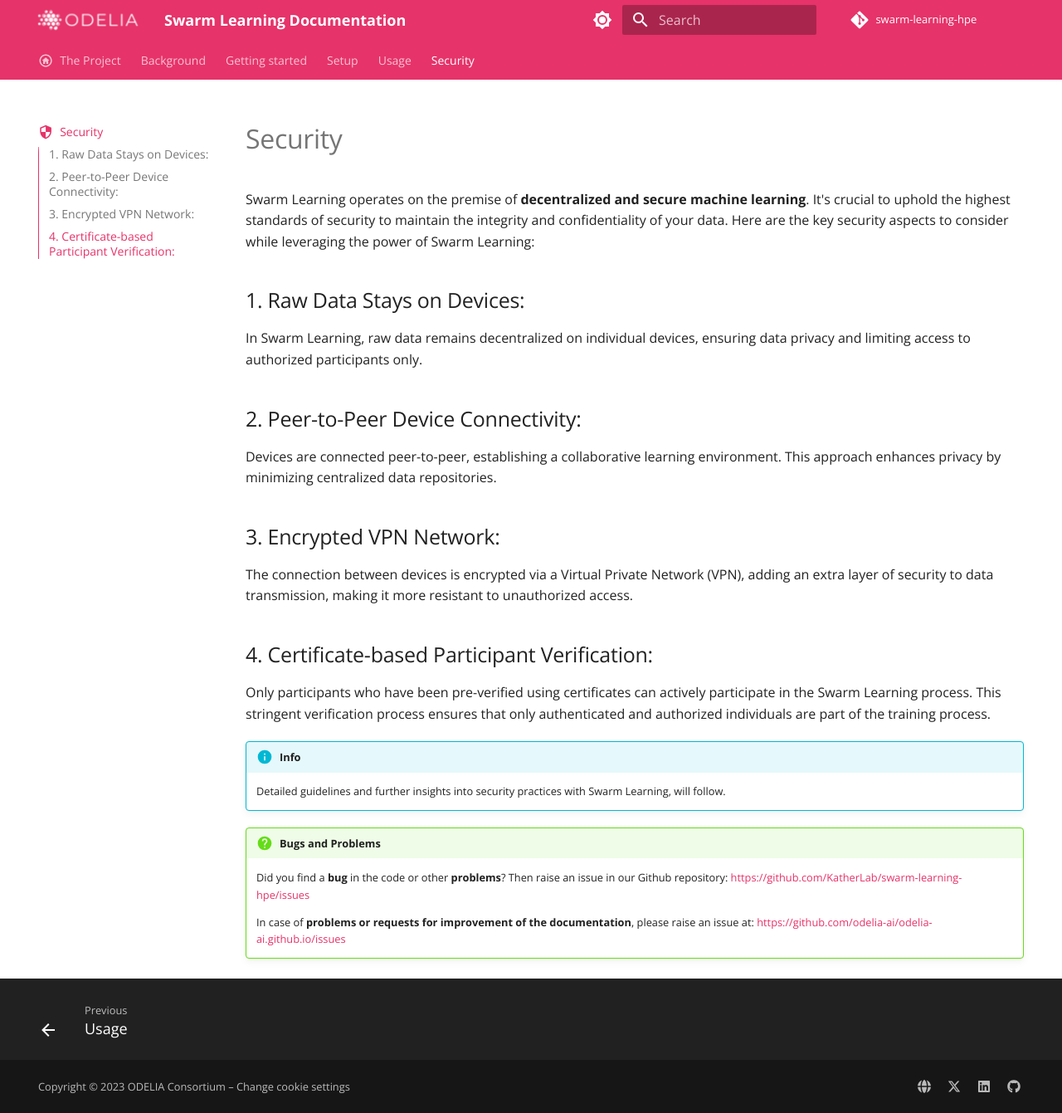
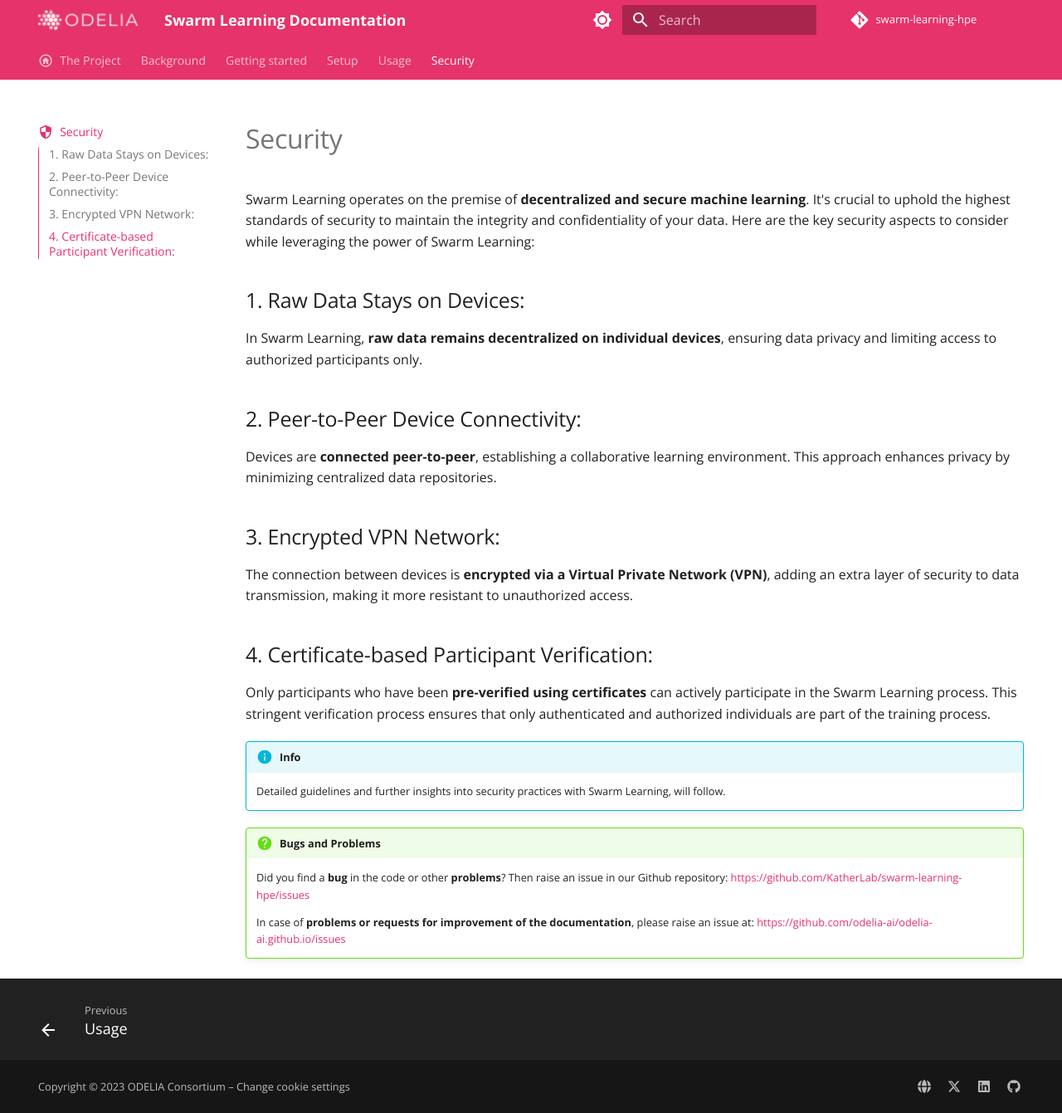
Before and after one commit to odelia-ai/odelia-ai.github.io, an MkDocs documentation site: the page built from docs/6_security.md, in a window 1280 px wide and 1341 px high. Shown: the whole window at 83% size. Built offline with MkDocs 1.6.1 and Material for MkDocs 9.7.7, drawn with Linux system fonts in a browser that asks for light colours; comment, search, counter and statistics services are not loaded.

```diff
--- a/docs/6_security.md
+++ b/docs/6_security.md
@@ -11,19 +11,19 @@ Swarm Learning operates on the premise of **decentralized and secure machine lea
 
 ## 1. Raw Data Stays on Devices:
 
-In Swarm Learning, raw data remains decentralized on individual devices, ensuring data privacy and limiting access to authorized participants only.
+In Swarm Learning, **raw data remains decentralized on individual devices**, ensuring data privacy and limiting access to authorized participants only.
 
 ## 2. Peer-to-Peer Device Connectivity:
 
-Devices are connected peer-to-peer, establishing a collaborative learning environment. This approach enhances privacy by minimizing centralized data repositories.
+Devices are **connected peer-to-peer**, establishing a collaborative learning environment. This approach enhances privacy by minimizing centralized data repositories.
 
 ## 3. Encrypted VPN Network:
 
-The connection between devices is encrypted via a Virtual Private Network (VPN), adding an extra layer of security to data transmission, making it more resistant to unauthorized access.
+The connection between devices is **encrypted via a Virtual Private Network (VPN)**, adding an extra layer of security to data transmission, making it more resistant to unauthorized access.
 
 ## 4. Certificate-based Participant Verification:
 
-Only participants who have been pre-verified using certificates can actively participate in the Swarm Learning process. This stringent verification process ensures that only authenticated and authorized individuals are part of the training process.
+Only participants who have been **pre-verified using certificates** can actively participate in the Swarm Learning process. This stringent verification process ensures that only authenticated and authorized individuals are part of the training process.
 
 !!! info
     Detailed guidelines and further insights into security practices with Swarm Learning, will follow.
```
